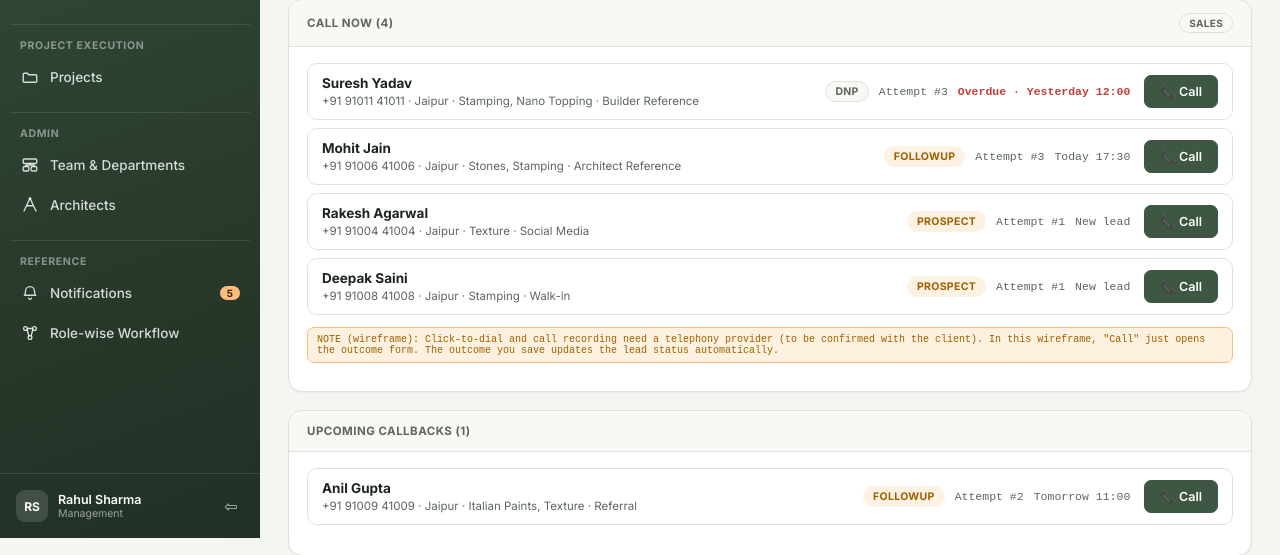
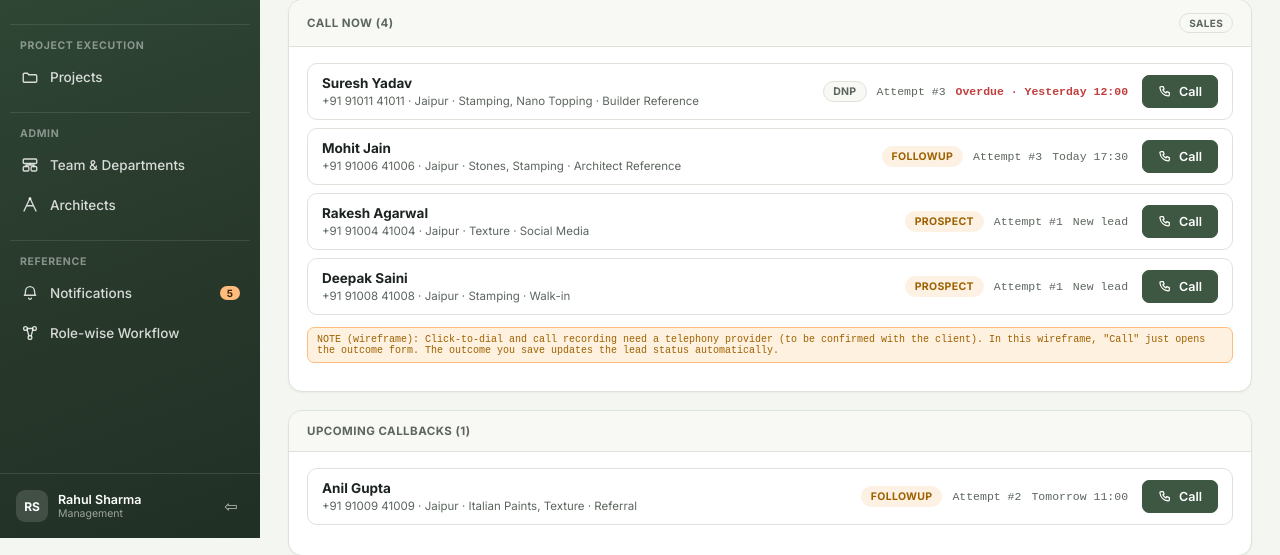
Before and after one commit to kapiljain29/timberstone, a Next.js app: page /call-queue in a window 1280 px wide. Shown: the part 262-817 px from the top of the page. Built offline with nearby package versions, Linux system fonts and the light colour scheme.

Commit message:
Update page.js

```diff
--- a/app/(app)/call-queue/page.js
+++ b/app/(app)/call-queue/page.js
@@ -118,7 +118,20 @@ export default function CallQueuePage() {
               <Badge tone="current">Calling…</Badge>
             ) : (
               <button type="button" className="wf-btn primary" onClick={() => startCall(lead)}>
-                📞 Call
+                <svg
+                  width="15"
+                  height="15"
+                  viewBox="0 0 24 24"
+                  fill="none"
+                  stroke="currentColor"
+                  strokeWidth="2"
+                  strokeLinecap="round"
+                  strokeLinejoin="round"
+                  aria-hidden="true"
+                >
+                  <path d="M5 4h3.2l1.6 4-2 1.3a10.5 10.5 0 0 0 5 5l1.3-2 4 1.6V17a2 2 0 0 1-2 2A15 15 0 0 1 3 6a2 2 0 0 1 2-2Z" />
+                </svg>
+                Call
               </button>
             )}
           </div>
```
